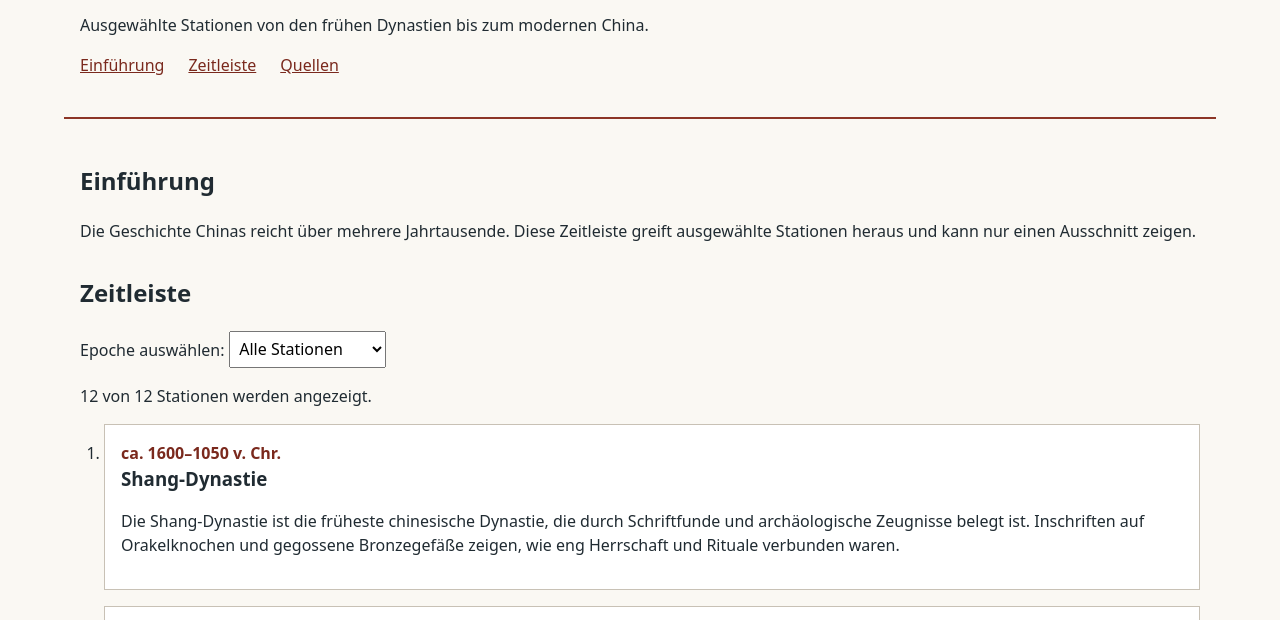
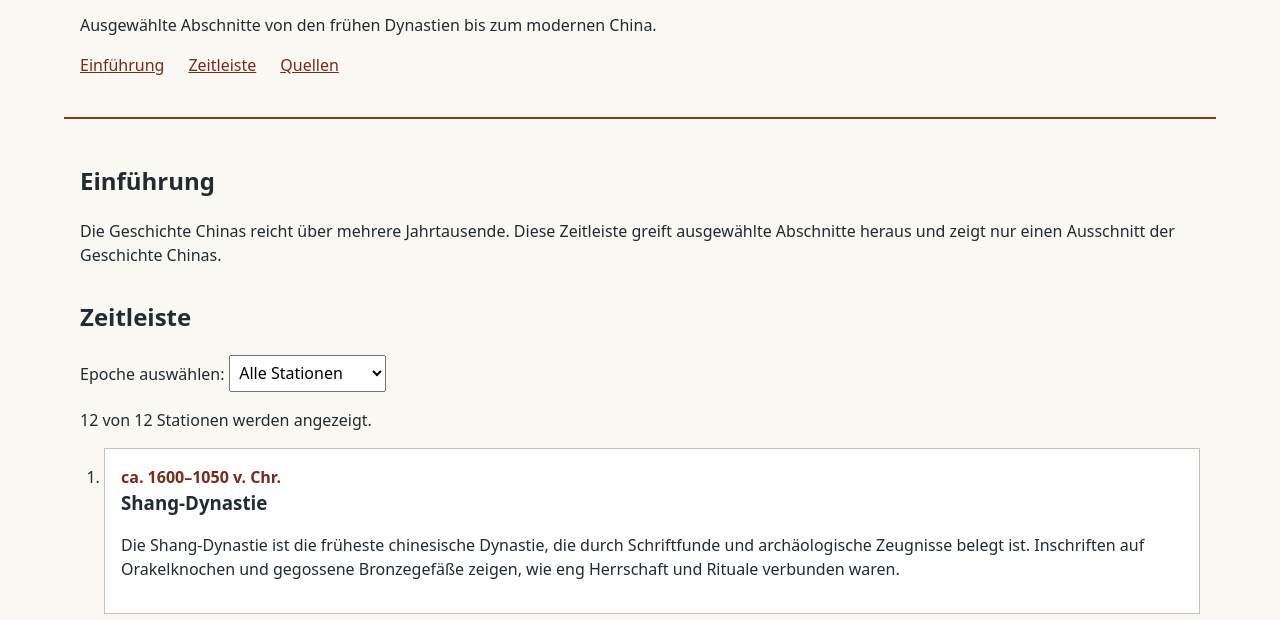
Before and after one commit to cchhrriiss/SED502_ESA1, a website built with Vite: page index.html in a window 1280 px wide. Shown: the part 100-720 px from the top of the page. Built offline with nearby package versions, Linux system fonts and the light colour scheme.

Commit message:
Update: Texte angepasst

```diff
--- a/index.html
+++ b/index.html
@@ -16,7 +16,7 @@
     <header class="site-header" id="seitenanfang">
       <p class="kicker">SED502 - ESA 1</p>
       <h1>Chinas Geschichte im Überblick</h1>
-      <p>Ausgewählte Stationen von den frühen Dynastien bis zum modernen China.</p>
+      <p>Ausgewählte Abschnitte von den frühen Dynastien bis zum modernen China.</p>
 
       <nav aria-label="Hauptnavigation">
         <ul>
@@ -32,8 +32,8 @@
         <h2 id="einfuehrung-titel">Einführung</h2>
         <p>
           Die Geschichte Chinas reicht über mehrere Jahrtausende. Diese
-          Zeitleiste greift ausgewählte Stationen heraus und kann nur einen
-          Ausschnitt zeigen.
+          Zeitleiste greift ausgewählte Abschnitte heraus und zeigt nur einen
+          Ausschnitt der Geschichte Chinas.
         </p>
       </section>
 
@@ -46,7 +46,7 @@
           <option value="kaiserzeit">Kaiserzeit</option>
           <option value="moderne">Ab 1912</option>
         </select>
-        <p id="filter-ergebnis" role="status">12 von 12 Stationen werden angezeigt.</p>
+        <p id="filter-ergebnis" role="status">12 von 12 Abschnitten werden angezeigt.</p>
         <ol class="timeline">
           <li data-epoche="frueh">
             <article>
```
